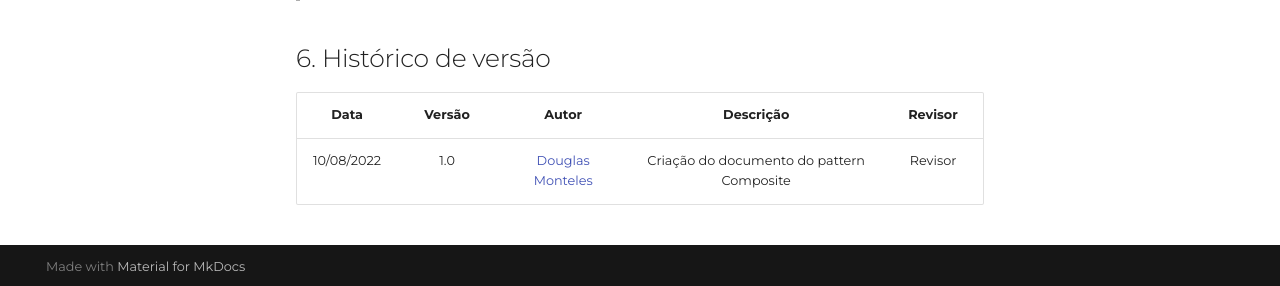
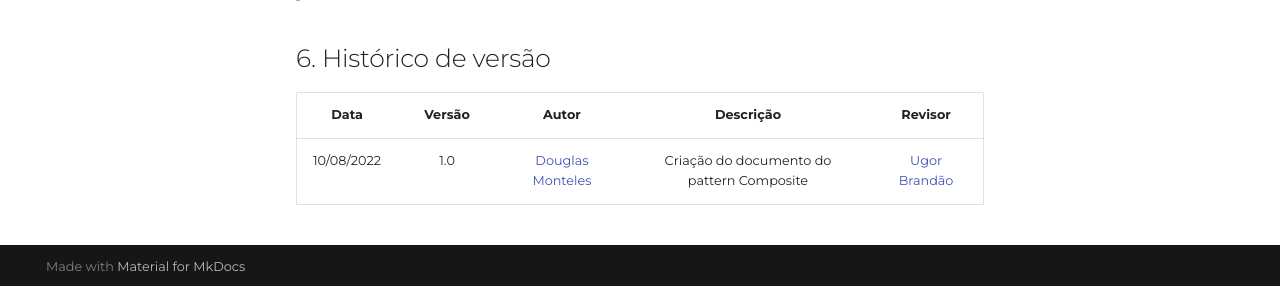
Before and after one commit to UnBArqDsw2022-1/2022.1_G3_Bazar, an MkDocs documentation site: the page built from docs/PadroesDeProjeto/3.2.1.Composite.md, in a window 1280 px wide and 1394 px high. Shown: the part 1105-1391 px from the top of the window. Built offline with MkDocs 1.6.1 and Material for MkDocs 9.7.7, drawn with Linux system fonts in a browser that asks for light colours; some web fonts are replaced.

Commit message:
Revisão de  Composite

```diff
--- a/docs/PadroesDeProjeto/3.2.1.Composite.md
+++ b/docs/PadroesDeProjeto/3.2.1.Composite.md
@@ -21,4 +21,4 @@ O maior benefício dessa abordagem é que você não precisa se preocupar sobre
 ## 6. Histórico de versão
 | Data | Versão | Autor | Descrição | Revisor |
 | :-: | :-: | :-: | :-: | :-: |
-| 10/08/2022 | 1.0 | [Douglas Monteles](https://github.com/DouglasMonteles) | Criação do documento do pattern Composite | Revisor |
+| 10/08/2022 | 1.0 | [Douglas Monteles](https://github.com/DouglasMonteles) | Criação do documento do pattern Composite |[Ugor Brandão](https://github.com/ubrando) |
```
